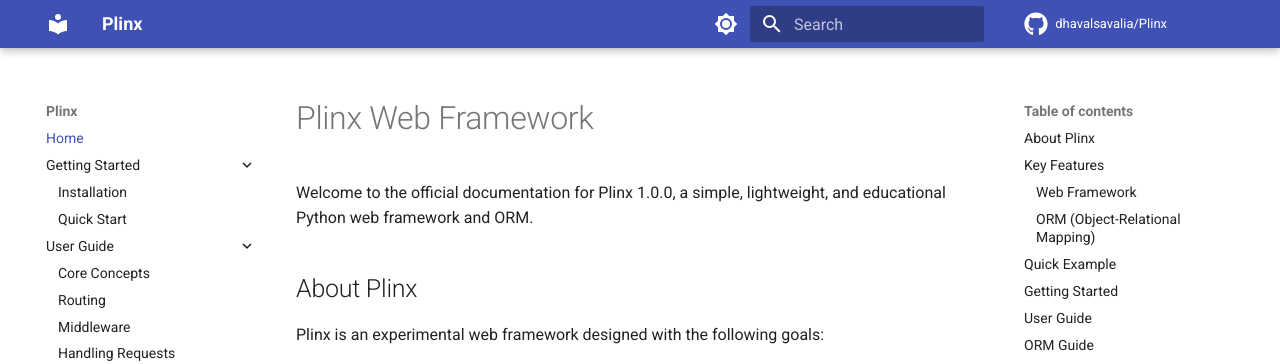
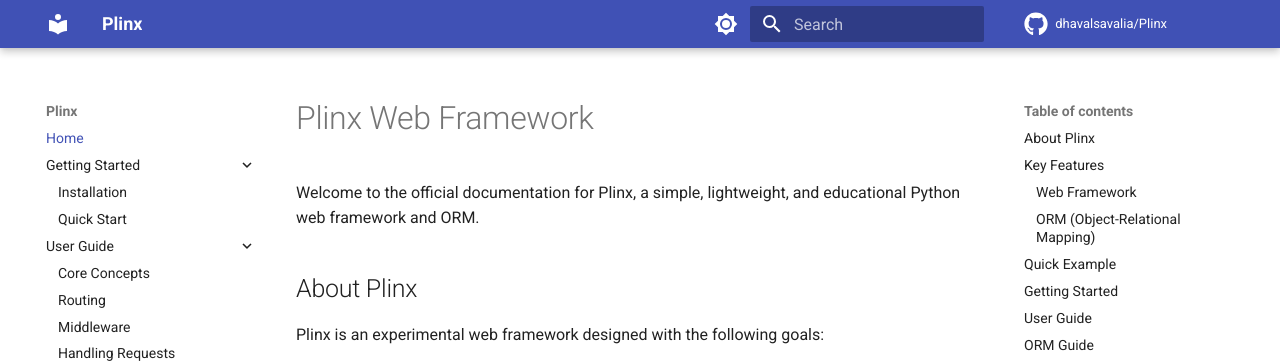
Before and after one commit to dhavalsavalia/Plinx, an MkDocs documentation site: the page built from docs/index.md, in a window 1280 px wide and 900 px high. Shown: the top 364 px of the window. Built offline with MkDocs 1.6.1 and Material for MkDocs 9.7.7, drawn with Linux system fonts in a browser that asks for light colours; comment, search, counter and statistics services are not loaded; some of the changed text lies outside the part shown.

Commit message:
chore(release): Prepare release 1.0.1

```diff
--- a/docs/api/response.md
+++ b/docs/api/response.md
@@ -34,7 +34,7 @@
 def get_data(request, response):
     response.json = {
         "name": "Plinx",
-        "version": "1.0.0",
+        "version": "1.0.1",
         "features": ["routing", "middleware", "orm"]
     }
     # Content-Type is automatically set to application/json
--- a/docs/development/design-philosophy.md
+++ b/docs/development/design-philosophy.md
@@ -1,6 +1,6 @@
 # Design Philosophy
 
-This page outlines the core design principles that guided the development of Plinx 1.0.0. Understanding these principles provides insight into why certain design choices were made.
+This page outlines the core design principles that guided the development of Plinx. Understanding these principles provides insight into why certain design choices were made.
 
 ## Core Principles
 
--- a/docs/getting-started/quick-start.md
+++ b/docs/getting-started/quick-start.md
@@ -55,7 +55,7 @@
 def api_info(request, response):
     response.json = {
         "name": "Plinx",
-        "version": "1.0.0",
+        "version": "1.0.1",
         "status": "OK"
     }
 
--- a/docs/index.md
+++ b/docs/index.md
@@ -1,6 +1,6 @@
 # Plinx Web Framework
 
-Welcome to the official documentation for Plinx 1.0.0, a simple, lightweight, and educational Python web framework and ORM.
+Welcome to the official documentation for Plinx, a simple, lightweight, and educational Python web framework and ORM.
 
 ## About Plinx
 
@@ -91,7 +91,7 @@
 
 ## About
 
-- [Release Notes](about/release-notes.md): What's new in 1.0.0
+- [Release Notes](about/release-notes.md): What's new in 1.0.1
 - [License](about/license.md): MIT License information
 
 ## Who Should Use Plinx?
--- a/plinx/__init__.py
+++ b/plinx/__init__.py
@@ -1,3 +1,3 @@
 from .applications import Plinx
 
-__version__ = "1.0.0"
+__version__ = "1.0.1"
```
Also changed, not shown: README.md (+1 -1 lines), docs/about/release-notes.md (+3 -0 lines), 1 other file.
